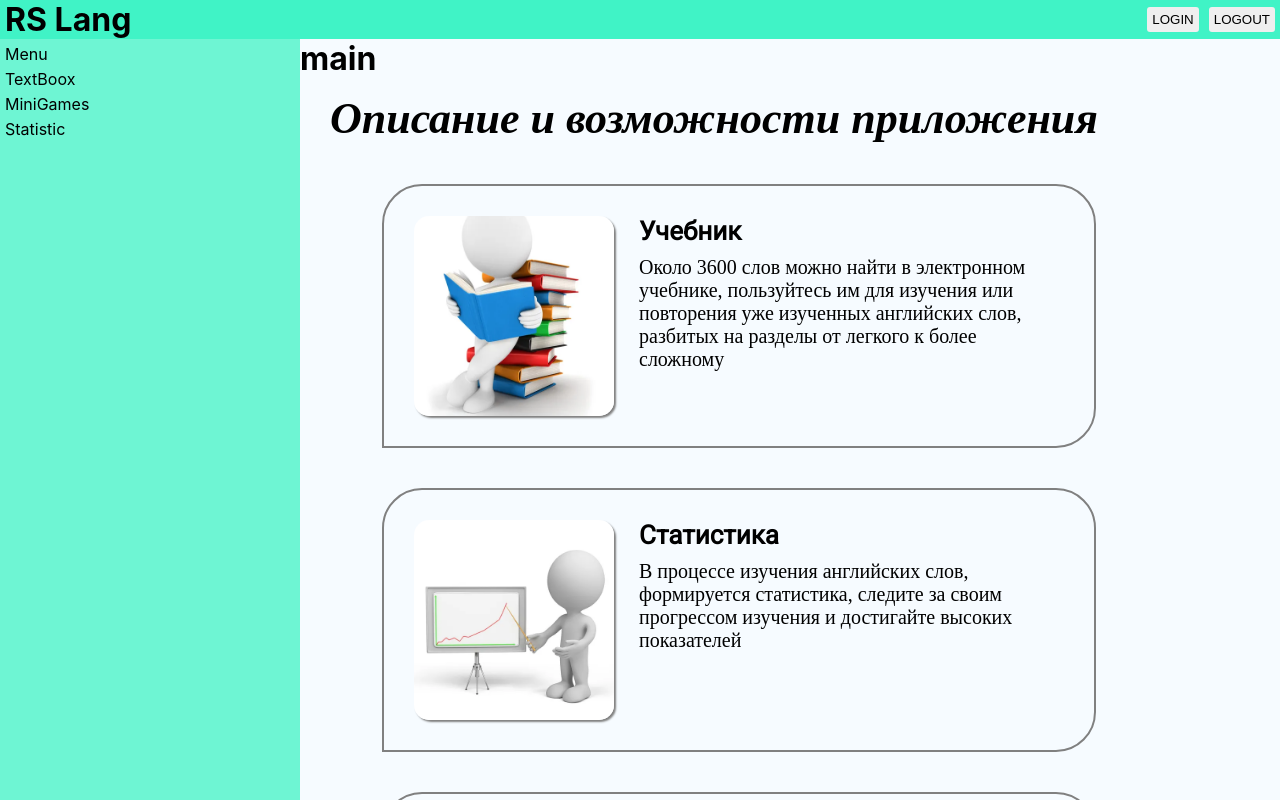
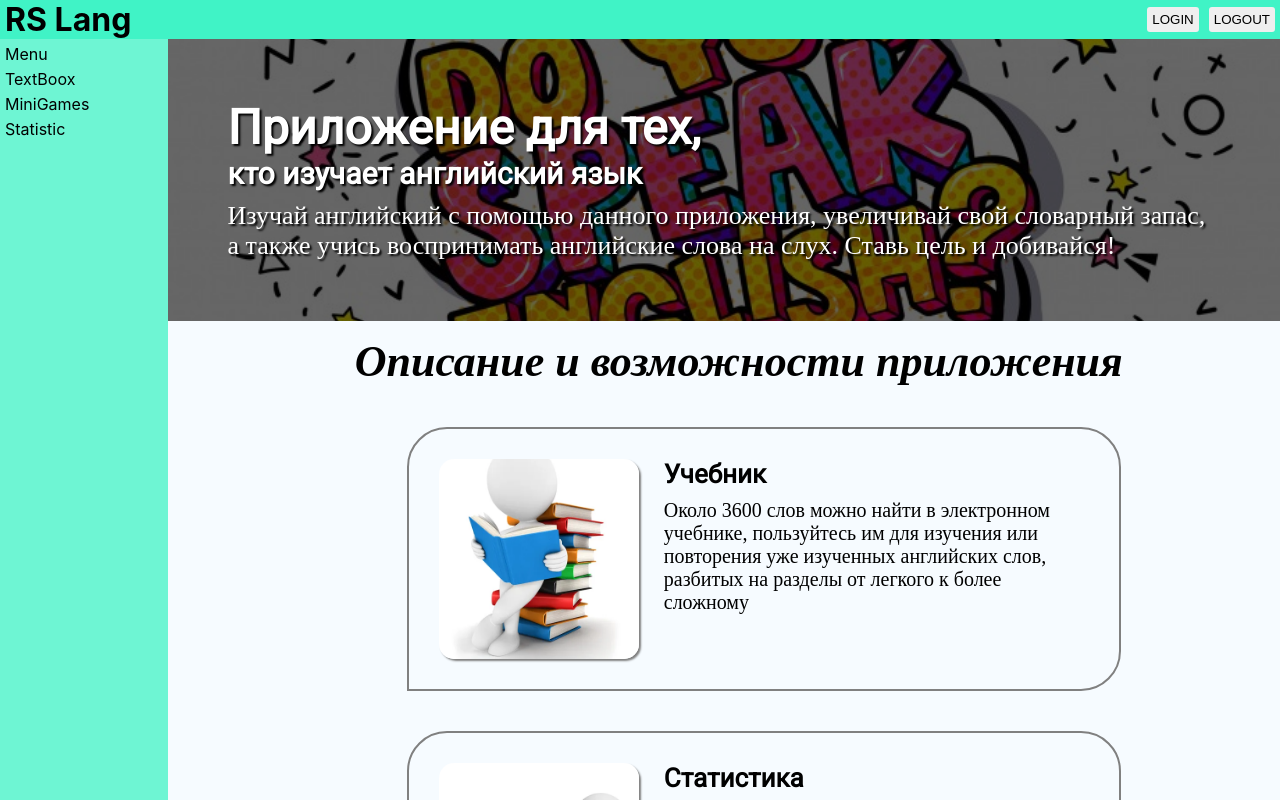
Before and after one commit to mishaplx/RS-Lang-App, a React (Create React App) app: page / in a window 1280 px wide. Shown: the top 800 px of the page. Built offline with nearby package versions, Linux system fonts and the light colour scheme; a web font is replaced by a local one.

Commit message:
fix: add component of Overview

```diff
--- a/src/component/Main/Main.js
+++ b/src/component/Main/Main.js
@@ -1,9 +1,10 @@
 import Description from "../Description/Description";
+import Overview from "../Overview/Overview";
 
 function Main() {
   return (
     <main className="main">
-      <h1>main</h1>
+      <Overview />
       <Description />
     </main>
   );
```
